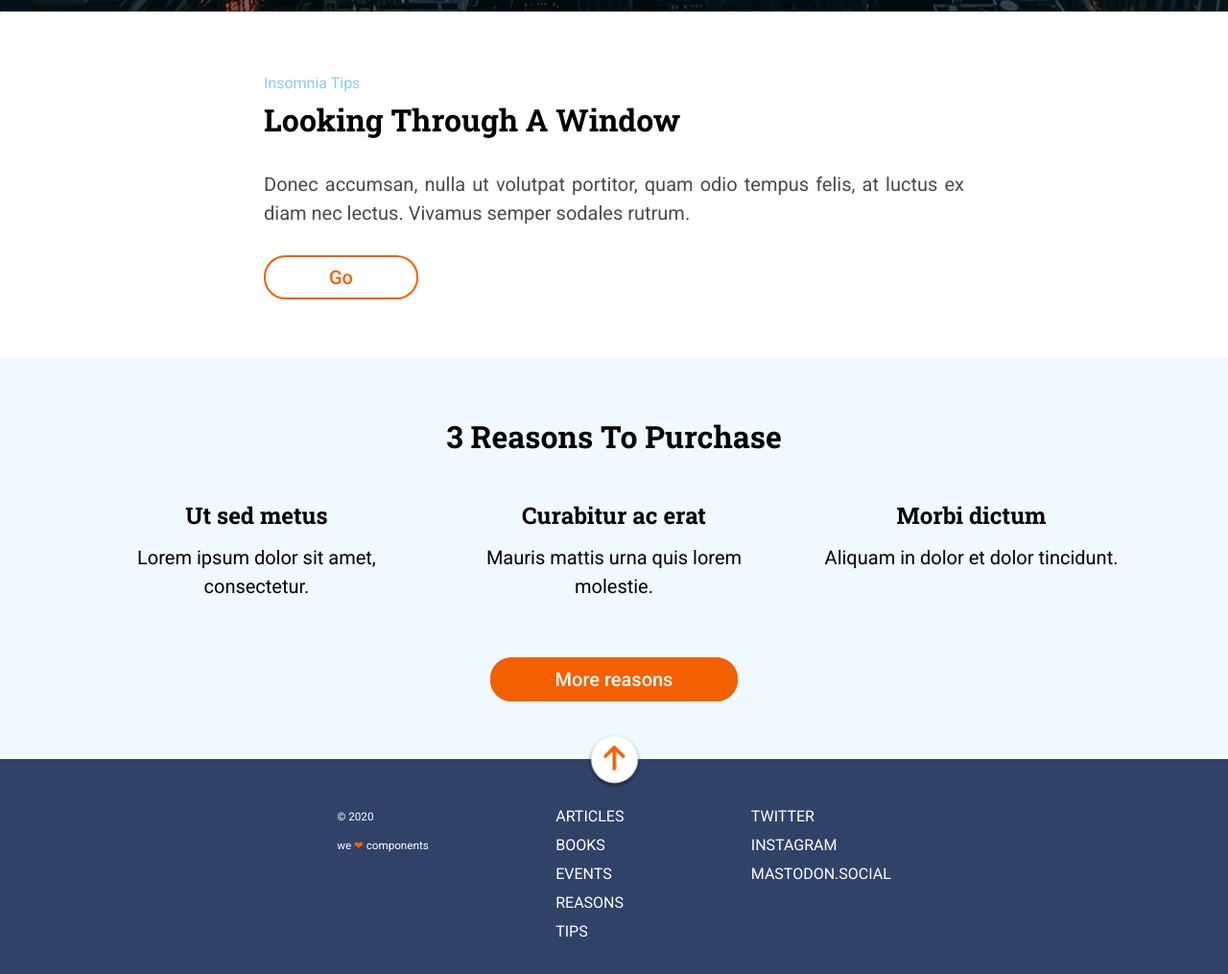
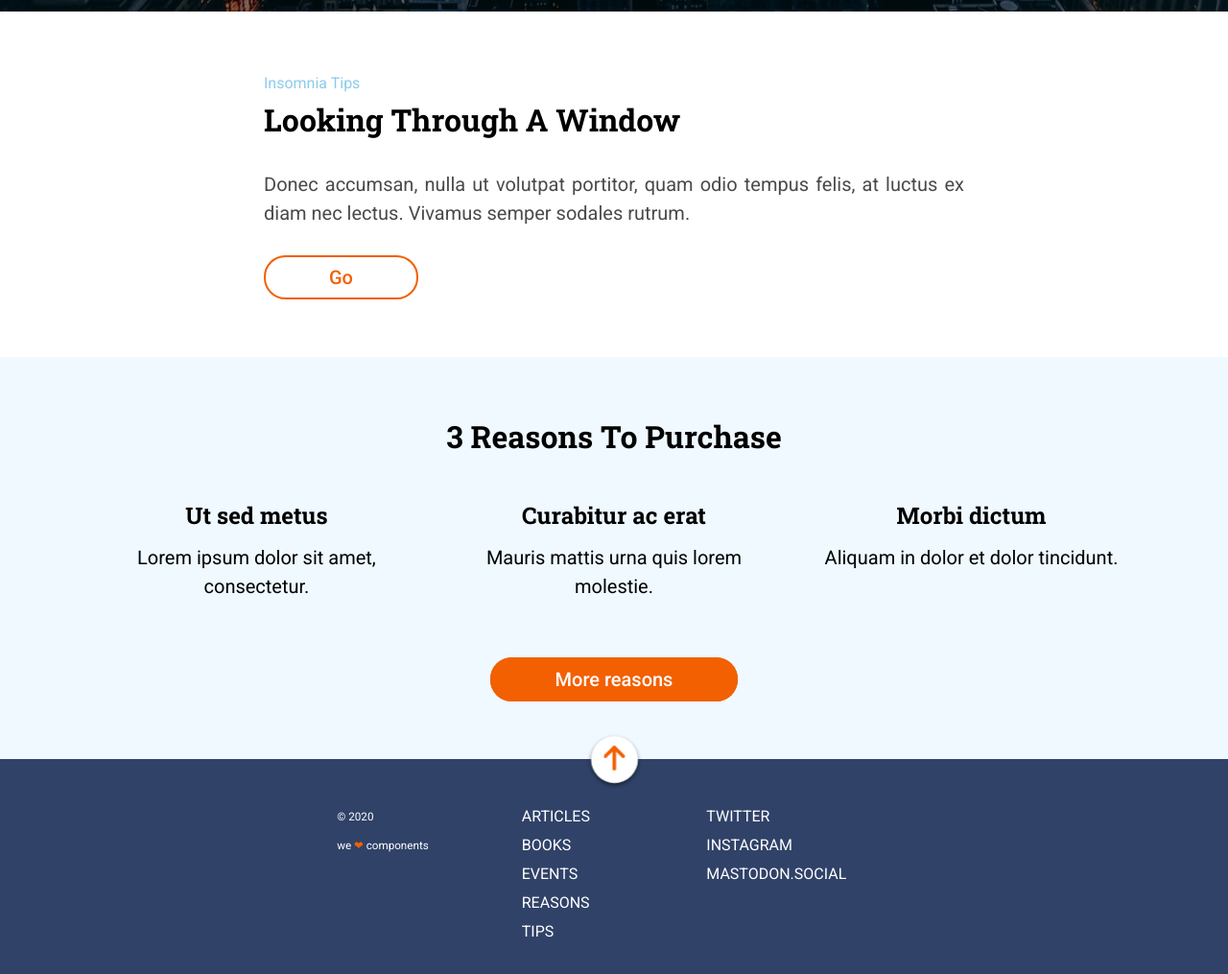
Before and after one commit to LuciaMezquida/anonymous-proxy, a website: page docs/index.html in a window 1280 px wide. Shown: the part 788-1803 px from the top of the page at 96% size. Drawn offline with nearby package versions, Linux system fonts and the light colour scheme; files that its build step writes are made by us from their sources.

Commit message:
Add width to footer link container in  tablet size

```diff
--- a/src/scss/layout/_footer.scss
+++ b/src/scss/layout/_footer.scss
@@ -48,11 +48,15 @@
       @media all and (min-width: 768px) {
         padding-top: 0;
         padding-bottom: 0;
+        width: 210px;
       }
     }
     &--two {
       padding-bottom: 30px;
       order: 1;
+      @media all and (min-width: 768px) {
+        width: 210px;
+      }
     }
     &--copyright {
       display: flex;
@@ -61,6 +65,9 @@
       font-size: 14px;
       line-height: 30px;
       color: $color-text03;
+      @media all and (min-width: 768px) {
+        width: 210px;
+      }
       .love {
         text-transform: lowercase;
         .heart {
```
